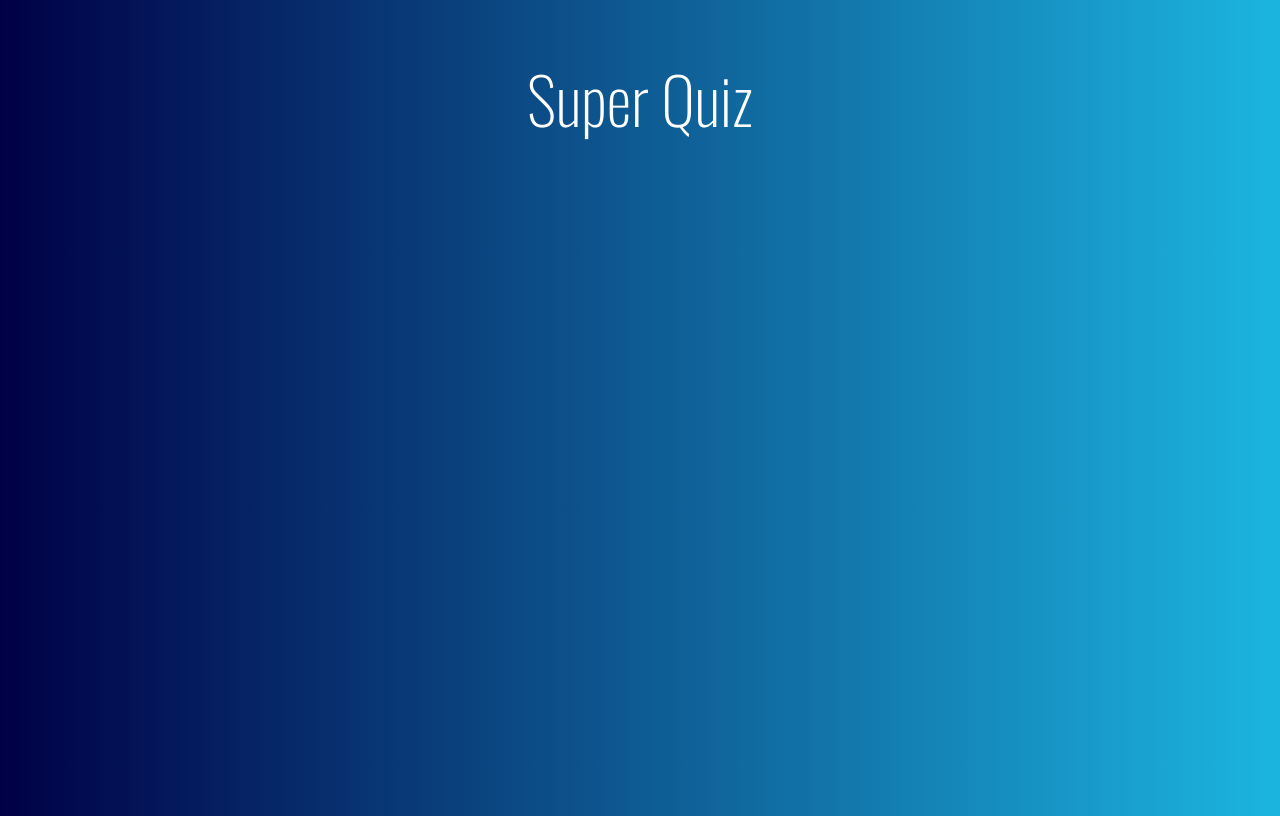
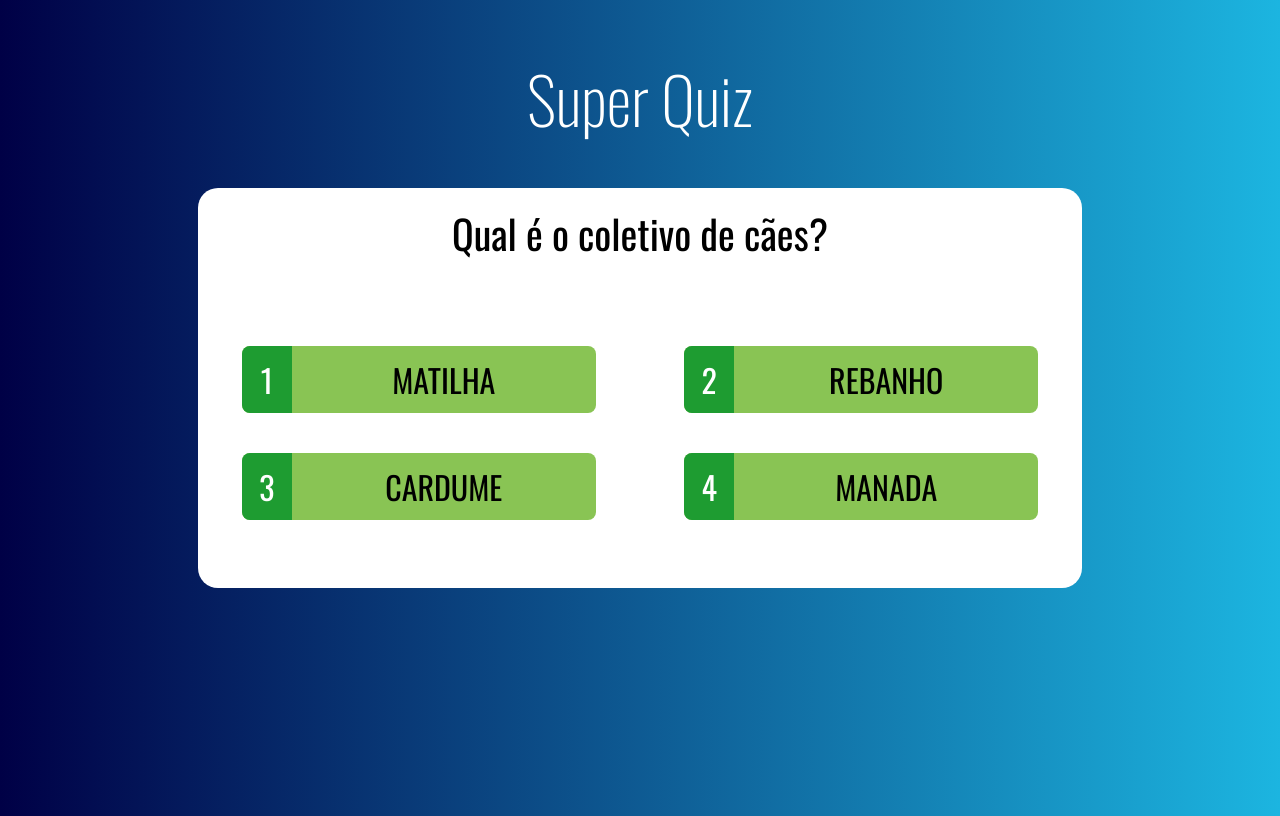
Before and after one commit to pierry01/vue-questions-animated, a Vue app: page / in a window 1280 px wide. Built offline with nearby package versions, Linux system fonts and the light colour scheme.

Commit message:
App component and NPM fix

```diff
--- a/package.json
+++ b/package.json
@@ -13,7 +13,7 @@
   "devDependencies": {
     "@vue/cli-plugin-babel": "^3.2.0",
     "@vue/cli-plugin-eslint": "^3.2.1",
-    "@vue/cli-service": "^3.2.0",
+    "@vue/cli-service": "^4.5.11",
     "babel-eslint": "^10.0.1",
     "eslint": "^5.8.0",
     "eslint-plugin-vue": "^5.0.0-0",
--- a/src/App.vue
+++ b/src/App.vue
@@ -1,15 +1,33 @@
 <template>
   <div id="app">
     <h1>Super Quiz</h1>
+
+    <Question v-if="questionMode" :question="questions[currentQuestion]" />
+    <Result v-else :result="result" />
   </div>
 </template>
 
 <script>
-export default {};
+import Questions from "./util/questions";
+import Question from "./components/Question.vue";
+import Result from "./components/Result.vue";
+
+export default {
+  components: { Question, Result },
+  data() {
+    return {
+      result: false,
+      questionMode: true,
+      questions: Questions,
+      currentQuestion: 0,
+    };
+  },
+};
 </script>
 
 <style>
 body {
+  overflow: hidden;
   background: linear-gradient(to right, rgb(0, 0, 70), rgb(28, 181, 224));
   font-family: "Oswald", sans-serif;
   color: #fff;
```
Also changed, not shown: public/index.html (+8 -2 lines), 1 other file (tests, documents, lock files or other folders).
